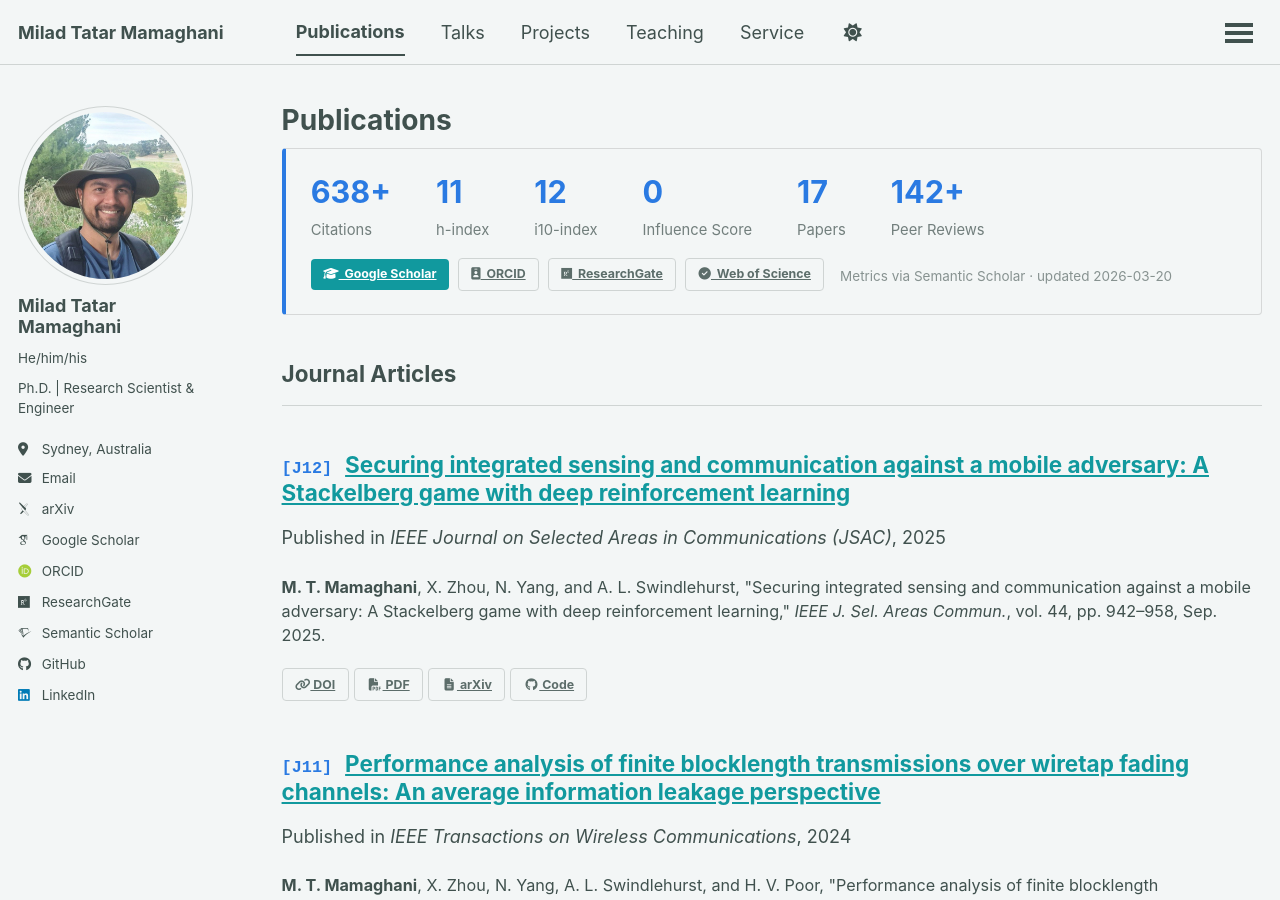
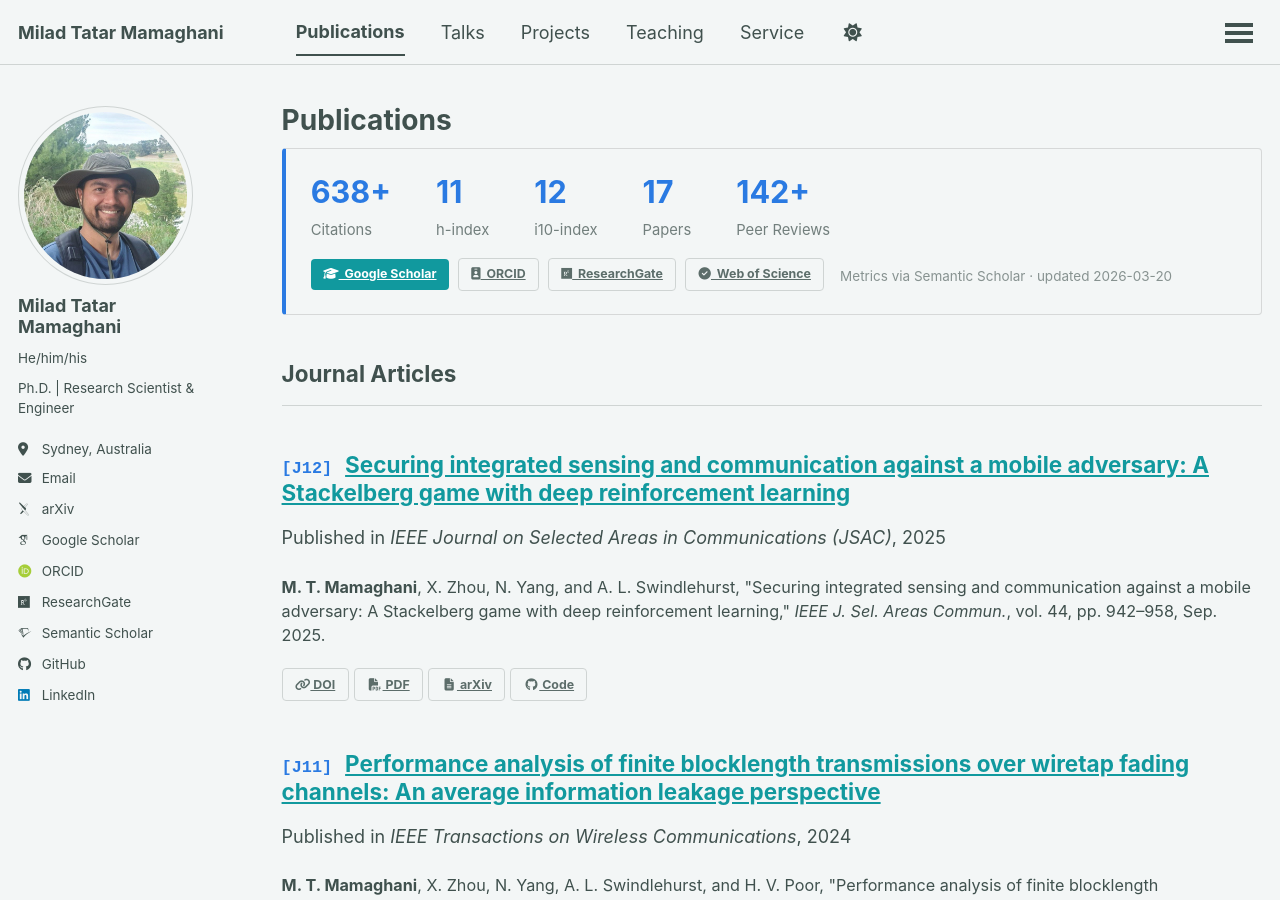
Before and after one commit to miladtm94/miladtm94.github.io, a Jekyll site: the page built from _pages/publications.html, in a window 1280 px wide and 900 px high. Built offline with Jekyll 4.4.1, drawn with Linux system fonts in a browser that asks for light colours; some web fonts are replaced; a script that is not in the unit is left out.

Commit message:
Remove influence score from panel (shows 0 until indexed)

```diff
--- a/_pages/publications.html
+++ b/_pages/publications.html
@@ -25,11 +25,6 @@ author_profile: true
     <div>
       <span style="font-size:1.7em; font-weight:700; color:#2a7ae2;">{{ site.data.metrics.i10_index }}</span><br>
       <span style="font-size:0.82em; opacity:0.72;">i10-index</span>
-    </div>
-
-    <div>
-      <span style="font-size:1.7em; font-weight:700; color:#2a7ae2;">{{ site.data.metrics.influence_score }}</span><br>
-      <span style="font-size:0.82em; opacity:0.72;">Influence Score</span>
     </div>
 
     <div>
```
